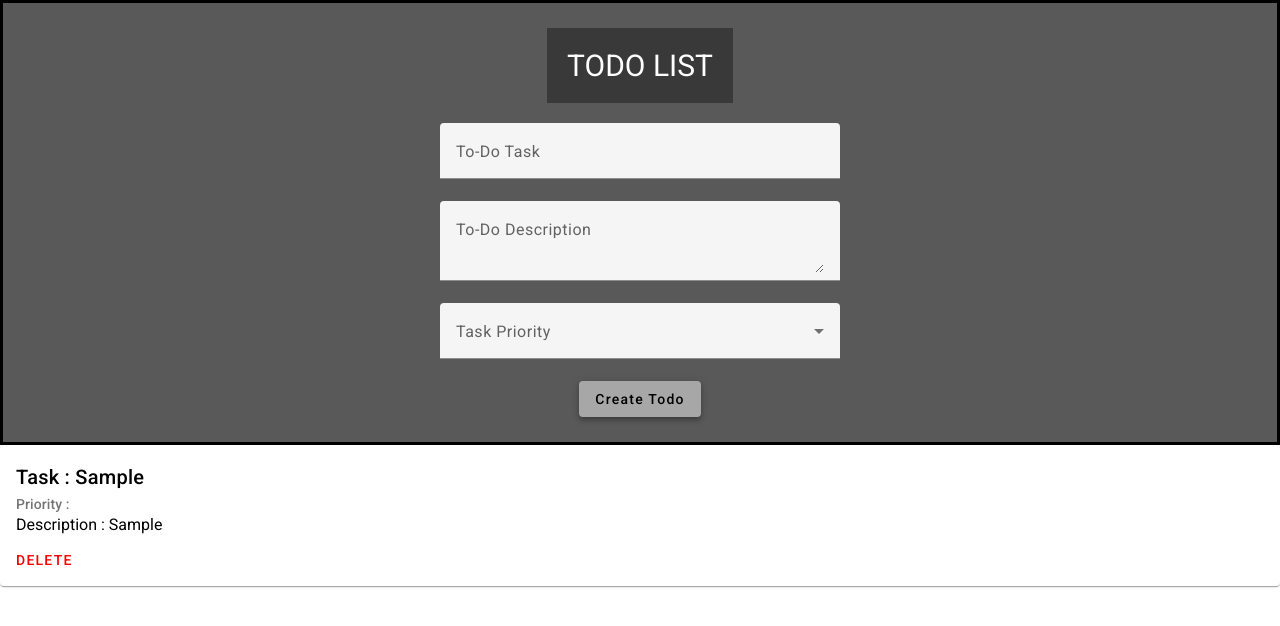
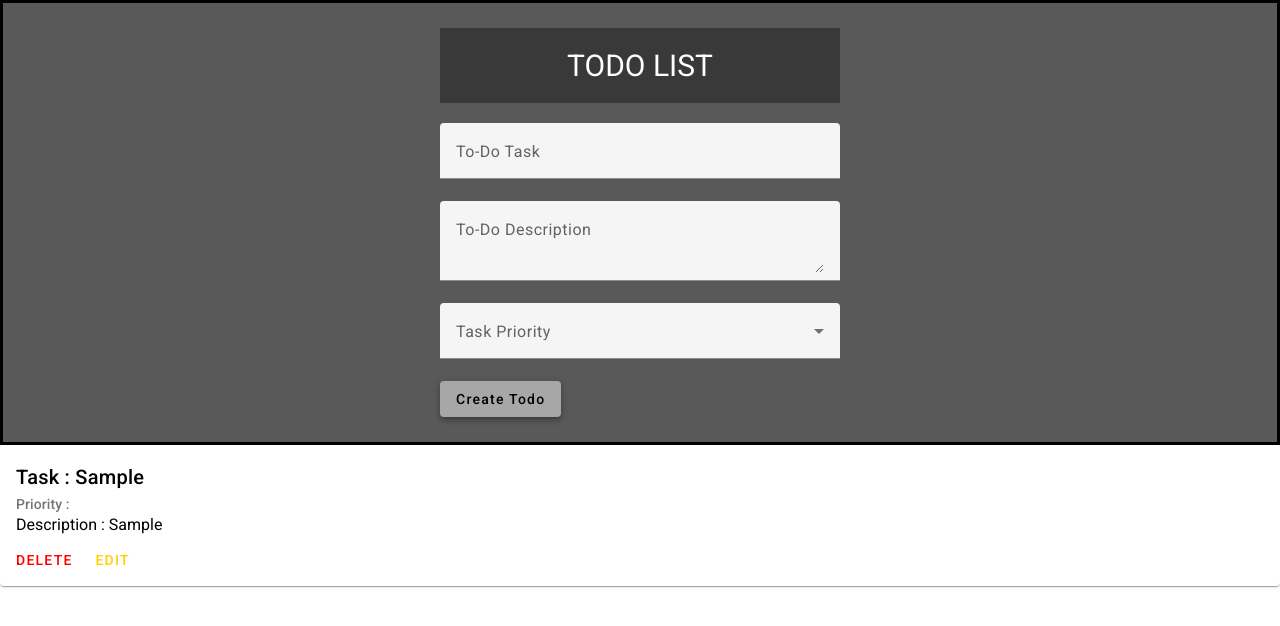
Before and after one commit to vrkfx/Angular-Todo, an Angular app in the folder todo/: page /todo in a window 1280 px wide. Both pictures are taken after typing "Sample", "Sample" into the empty fields and a click on the button "Create Todo". Shown: the top 626 px of the page. Built offline with nearby package versions, Linux system fonts and the light colour scheme.

Commit message:
added edit functionality for todo

```diff
--- a/todo/src/app/app.component.html
+++ b/todo/src/app/app.component.html
@@ -9,4 +9,4 @@
   [dropDownOptions2]="['YES', 'NO']"
 ></app-home> -->
 <app-new-form (taskAdded)="handleTaskAdded($event)"></app-new-form>
-<app-form-component *ngFor="let item of tasks" [task]="item" (removeTask)="handleTaskRemoved($event)"></app-form-component>
+<app-form-component *ngFor="let item of tasks" [task]="item" (removeTask)="handleTaskRemoved($event)" (editTask)="handleTaskEdit($event)"></app-form-component>
--- a/todo/src/app/app.component.ts
+++ b/todo/src/app/app.component.ts
@@ -7,6 +7,7 @@ import { Component } from '@angular/core';
 })
 export class AppComponent {
   title = 'todo';
+  dropDownOptions: string[] = ['Low', 'Medium', 'High'];
 
   tasks: { title: string, description: string,  selectedPriorityValue:string }[] = [];
 
@@ -19,4 +20,11 @@ export class AppComponent {
     this.tasks = this.tasks.filter(t => t !== task);
     console.log(this.tasks)
   }
+
+  handleTaskEdit(task: { title: string, description: string,  selectedPriorityValue:string}) {
+    task.title = prompt('Task Name:', task.title);
+    task.description = prompt('Edit Description:', task.description);
+    task.selectedPriorityValue = prompt('Task Priority (Insert - High, Medium, Low):', task.selectedPriorityValue);
+   // console.log(this.tasks)
+  }
 }
--- a/todo/src/app/app.module.ts
+++ b/todo/src/app/app.module.ts
@@ -17,6 +17,7 @@ import { MatNativeDateModule } from '@angular/material/core';
 import {MatSelectModule} from '@angular/material/select';
 import {MatTableModule} from '@angular/material/table';
 import {MatCardModule} from '@angular/material/card';
+
 
 
 //Components
--- a/todo/src/app/form-component/form-component.component.html
+++ b/todo/src/app/form-component/form-component.component.html
@@ -9,6 +9,7 @@
 
   <mat-card-actions>
     <button mat-button (click)="removeTask.emit(task)" style="color: red;">DELETE</button>
+    <button mat-button (click)="editTask.emit(task)" style="color: rgb(255, 208, 0);">EDIT</button>
   </mat-card-actions>
 
 </mat-card>
--- a/todo/src/app/form-component/form-component.component.ts
+++ b/todo/src/app/form-component/form-component.component.ts
@@ -9,4 +9,7 @@ import { Component , Input, Output, EventEmitter} from '@angular/core';
 export class FormComponentComponent {
   @Input() task = { title: '', description: '', selectedPriorityValue:'' };
   @Output() removeTask = new EventEmitter<{ title: string, description: string, selectedPriorityValue:string  }>();
+  @Output() editTask = new EventEmitter<{ title: string, description: string, selectedPriorityValue:string  }>();
+
+
 }
--- a/todo/src/app/new-form/new-form.component.html
+++ b/todo/src/app/new-form/new-form.component.html
@@ -1,5 +1,6 @@
 <form>
   <div class="parent">
+    <div class="col">
     <div class="header">TODO LIST</div>
     <div>
       <mat-form-field appearance="fill" [style.width.em]="25">
@@ -23,23 +24,32 @@
         ></textarea>
       </mat-form-field>
     </div>
-
-    <div>
-
-    </div>
     <div>
       <mat-form-field appearance="fill" [style.width.em]="25">
         <mat-label> Task Priority</mat-label>
-        <mat-select [(ngModel)]="newTask.selectedPriorityValue" name="selectedPriorityValue">
-          <mat-option *ngFor="let selectedPriorityValue of dropDownOptions"  [value]="selectedPriorityValue" >
+        <mat-select
+          [(ngModel)]="newTask.selectedPriorityValue"
+          name="selectedPriorityValue"
+        >
+          <mat-option
+            *ngFor="let selectedPriorityValue of dropDownOptions"
+            [value]="selectedPriorityValue"
+          >
             {{ selectedPriorityValue }}
           </mat-option>
         </mat-select>
       </mat-form-field>
+    </div>
+    <div>
+      <button
+        mat-raised-button
+        style="color: rgb(0, 0, 0); background-color: rgb(167, 167, 167)"
+        (click)="addTask()"
+      >
+        Create Todo
+      </button>
 
     </div>
-    <div >
-      <button mat-raised-button style="color: rgb(0, 0, 0); background-color: rgb(167, 167, 167);" (click)="addTask()">Create Todo</button>
-    </div>
+  </div>
   </div>
 </form>
--- a/todo/src/app/new-form/new-form.component.ts
+++ b/todo/src/app/new-form/new-form.component.ts
@@ -12,7 +12,7 @@ export class NewFormComponent  {
   dropDownOptions: string[] = ['Low', 'Medium', 'High'];
 
   addTask() {
-    if(this.newTask.title.length != 0 || this.newTask.description.length != 0 ) {
+    if(this.newTask.title.length != 0 && this.newTask.description.length != 0 ) {
       this.taskAdded.emit(this.newTask);
       this.newTask = { title: '', description: '', selectedPriorityValue: '' };
       console.log(this.newTask)
```
